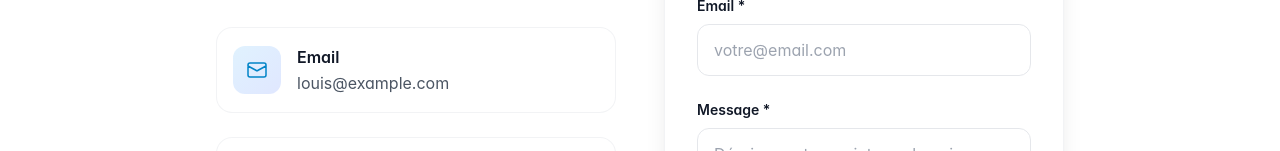
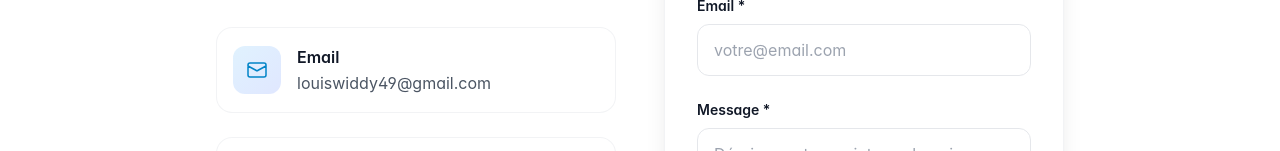
Before and after one commit to CodeurCopieur/nuxt-portfolio, a Nuxt app: page /contact in a window 1280 px wide. Shown: the part 649-800 px from the top of the page. Built offline with nearby package versions, Linux system fonts and the light colour scheme.

Commit message:
Update contact.vue

```diff
--- a/app/pages/contact.vue
+++ b/app/pages/contact.vue
@@ -115,7 +115,7 @@ async function submit() {
                 </div>
                 <div>
                   <h3 class="font-semibold text-gray-900 dark:text-white">Email</h3>
-                  <p class="text-gray-600 dark:text-gray-400">louis@example.com</p>
+                  <p class="text-gray-600 dark:text-gray-400">louiswiddy49@gmail.com</p>
                 </div>
               </div>
 
```
